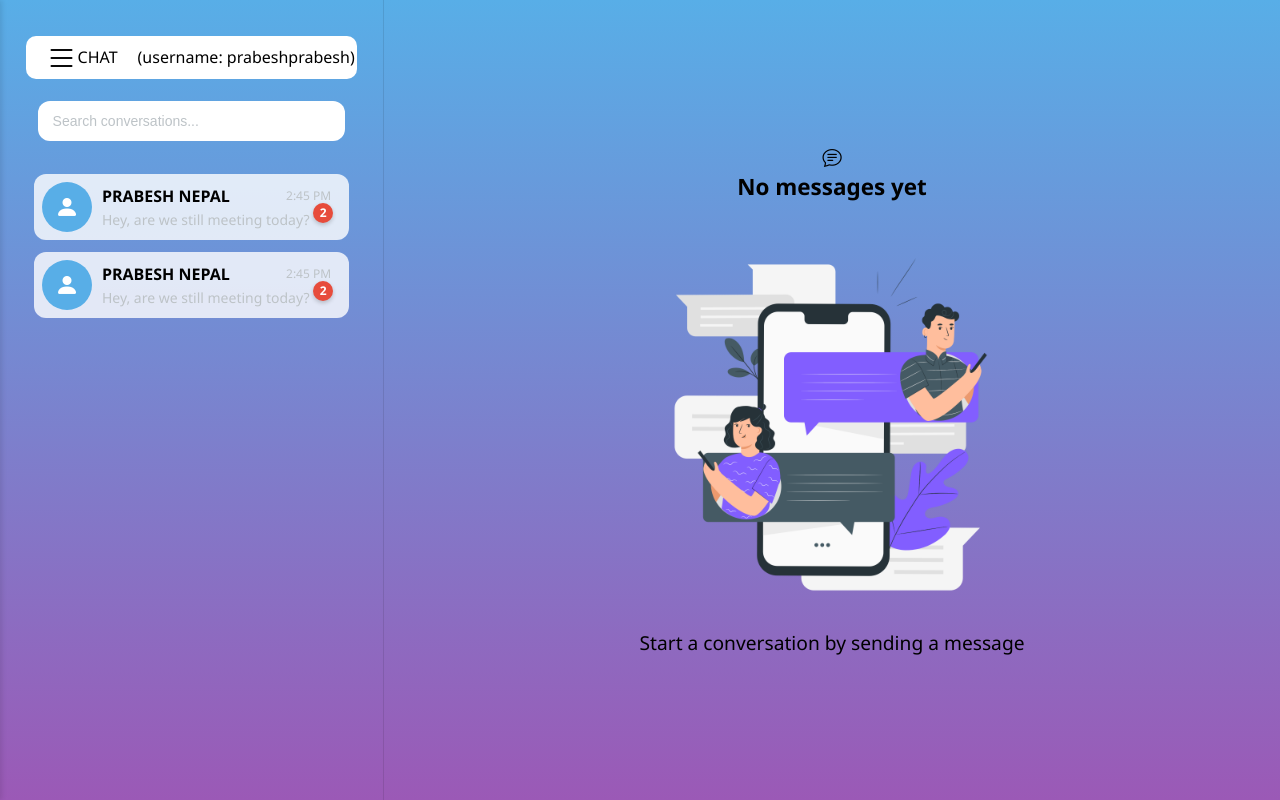
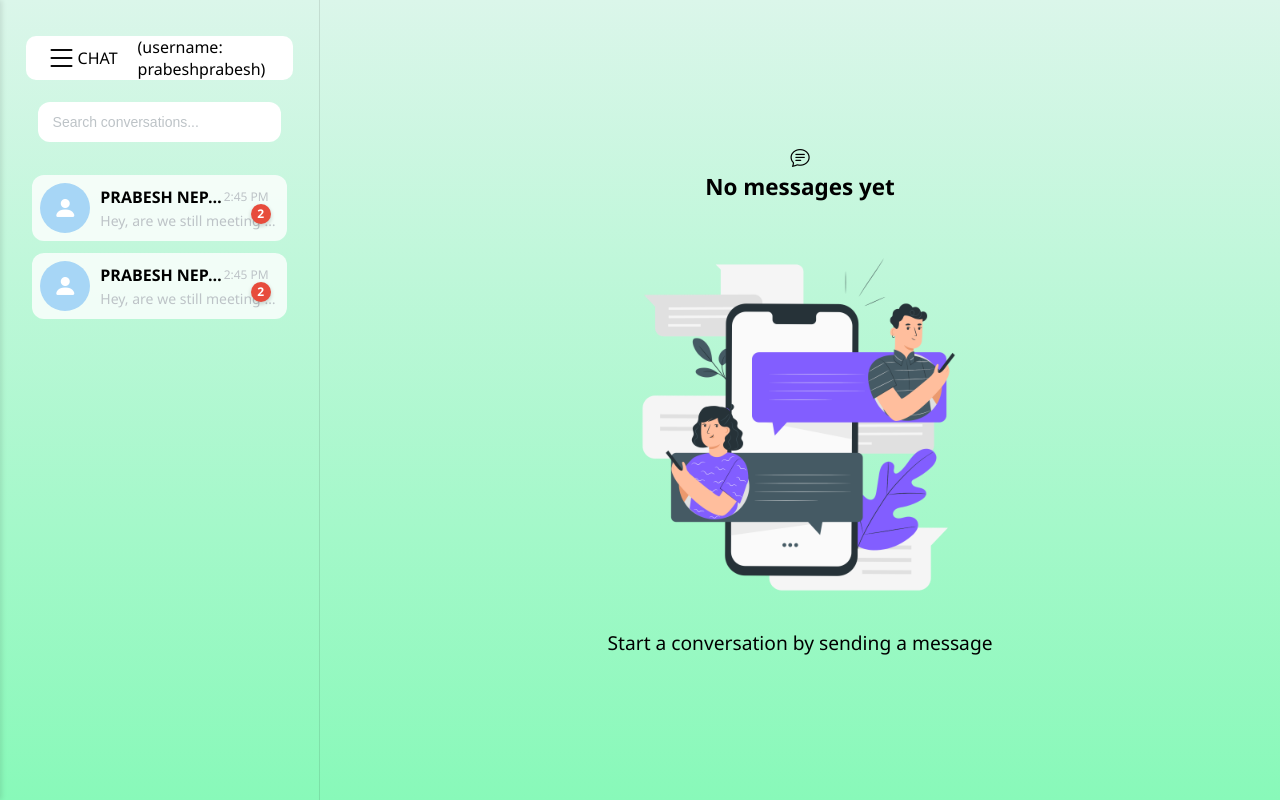
Before and after one commit to prabeshnpl/Chat-App, a Django app: page / in a window 1280 px wide. Run offline with Django 5.2, Linux system fonts and the light colour scheme; a user stored in the database is signed in; data comes from the database, SQL or seed files in the repository; both versions use the stored data as it was after the commit.

Commit message:
Some basic changes

```diff
--- a/Chatter/Chatter/settings.py
+++ b/Chatter/Chatter/settings.py
@@ -55,8 +55,8 @@ CHANNEL_LAYERS = {
         # Use Redis for production
         "BACKEND": "channels_redis.core.RedisChannelLayer",
         "CONFIG": {
-            "hosts": [REDIS_URL],
-            # "hosts": [("127.0.0.1", 6379)],  # Redis running locally
+            # "hosts": [REDIS_URL],
+            "hosts": [("127.0.0.1", 6379)],  # Redis running locally
 
         },
     },
--- a/Chatter/chat/admin.py
+++ b/Chatter/chat/admin.py
@@ -1,7 +1,8 @@
 from django.contrib import admin
-from .models import CustomUser , Message, Group, GroupMessage
+from .models import CustomUser , Message, Group, GroupMessage, FriendShip
 
 admin.site.register(CustomUser)
 admin.site.register(Message)
+admin.site.register(FriendShip)
 admin.site.register(Group)
 admin.site.register(GroupMessage)
--- a/Chatter/chat/static/css/chat.css
+++ b/Chatter/chat/static/css/chat.css
@@ -1,15 +1,15 @@
 :root {
-    --primary-bg: linear-gradient(to bottom, #58aee7, #9b59b6);
+    --primary-bg: linear-gradient(to bottom,  #dbf6ea, #88f9b9);
     /* --primary-bg: #c7d4f7; */
     --secondary-bg: #ffffff;
-    --accent-color: #58aee7;
-    --accent-color2: linear-gradient(to bottom, #efdbf7,  #7004f5);
+    --accent-color: #a7d6f6;
+    --accent-color2: linear-gradient(to bottom, #7c7e7d, #416f55);
     --hover-color: #2ecc71;
     --text-color: #000000;
     --text-secondary: #bdc3c7;
     --card-bg: rgba(255, 255, 255, 0.8);
     --input-bg: rgba(44, 62, 80, 0.7);
-    --page-bg: linear-gradient(135deg, #58aee7, #9b59b6);
+    --page-bg: linear-gradient(135deg, #d0eee1, #bafed7);
     --error-color: #e74c3c;
     --success-color: #2ecc71;
     --border-radius: 12px;
@@ -88,7 +88,7 @@ label{
 /* Sidebar styling */
 .select-user-bar {
     flex: 1;
-    max-width: 30%;
+    max-width: 25%;
     border-right: 1px solid rgba(0, 0, 0, 0.1);
     display: flex;
     flex-direction: column;
--- a/Chatter/chat/static/js/groupchat.js
+++ b/Chatter/chat/static/js/groupchat.js
@@ -8,7 +8,7 @@ const room_code = roomIdElement ? roomIdElement.dataset.roomCode : null;
 if(room_code){
     console.log(room_code);
 
-    let socket = new WebSocket(`wss://${window.location.host}/ws/groupchat/${room_code}/`);
+    let socket = new WebSocket(`ws://${window.location.host}/ws/groupchat/${room_code}/`);
     const uniqueId = `chat-alert-${Date.now()}`;
     chatContent.insertAdjacentHTML('beforeend',
         `<div id='${uniqueId}'' style="width:100%;height:25px;display:flex;justify-content:center;">
--- a/Chatter/chat/static/js/privatechat.js
+++ b/Chatter/chat/static/js/privatechat.js
@@ -11,7 +11,8 @@ let userInput = document.getElementById('user');
 const user = userInput ? userInput.dataset.user : null;
 if (room_code) {
     console.log(room_code)
-    let socket = new WebSocket(`wss://${window.location.host}/ws/chat/${room_code}/`);
+    console.log("Connecting!!")
+    let socket = new WebSocket(`ws://${window.location.host}/ws/chat/${room_code}/`);
     const uniqueId = `chat-alert-${Date.now()}`;
 
     chatContent.insertAdjacentHTML('beforeend',
```
Also changed, not shown: Chatter/db.sqlite3, 1 other file.
